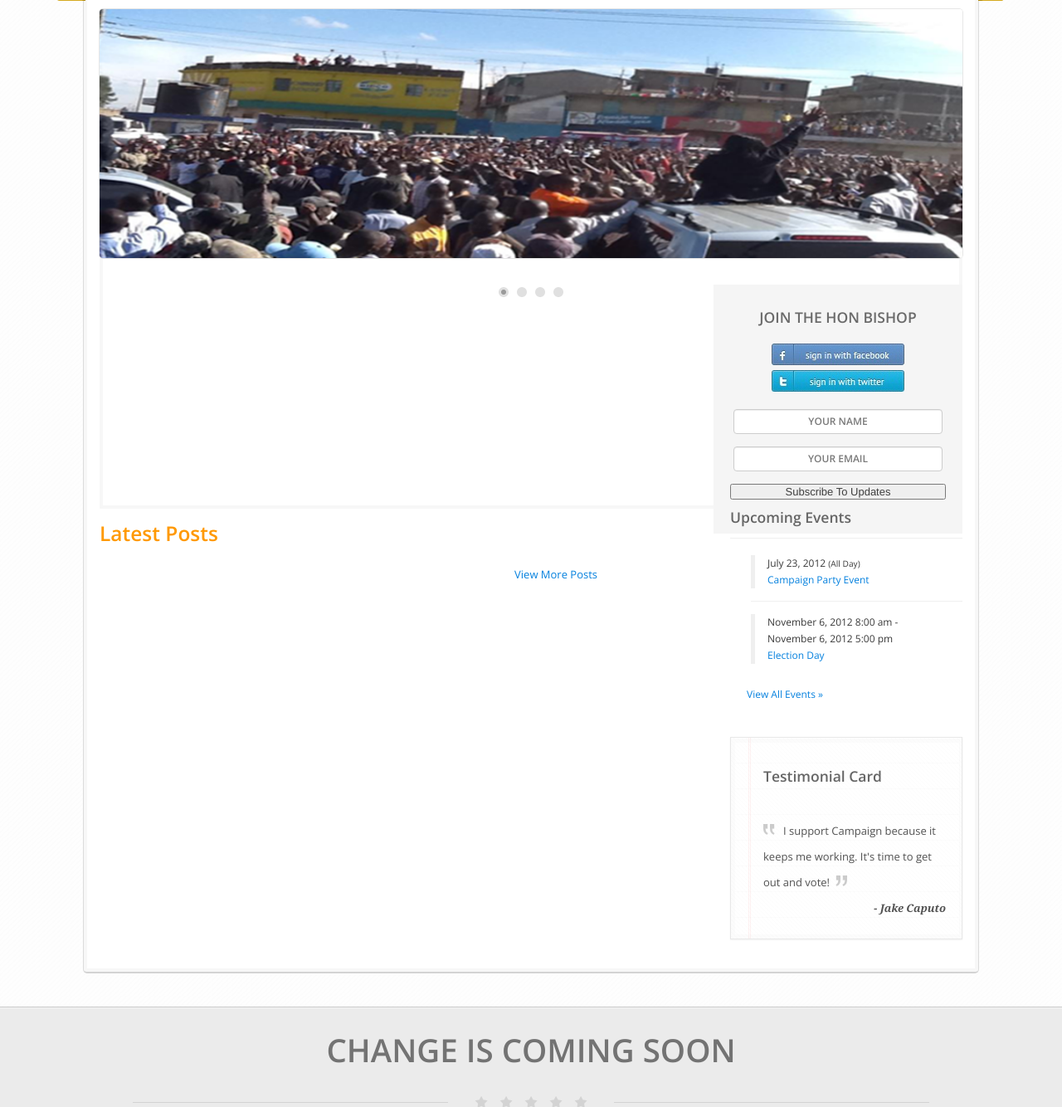
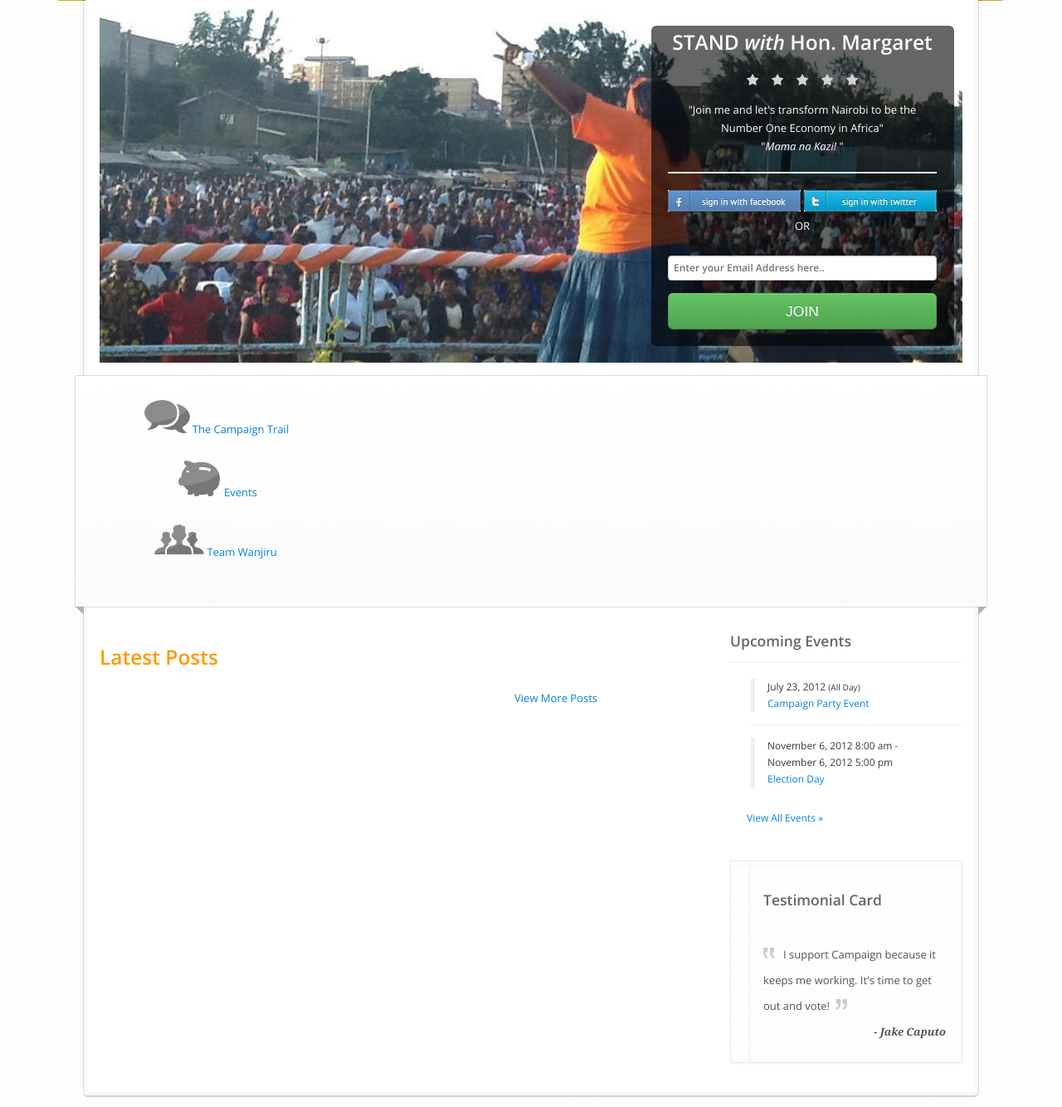
Before and after one commit to TomKim2012/TeamWanjiruProject, a CodeIgniter app: page /TeamWanjiru/ in a window 1280 px wide. Shown: the part 225-1559 px from the top of the page at 83% size. Run offline with CodeIgniter, Linux system fonts and the light colour scheme; data that the repository does not hold is empty; some libraries are stand-ins or nearby versions; some web fonts are replaced.

Commit message:
First Appearance screen

```diff
--- a/application/views/homepage.php
+++ b/application/views/homepage.php
@@ -1,6 +1,7 @@
 <div class="container-inside">
     <div id="slides_wrap">
-    <div id="slides">
+
+    <!--div id="slides">
       <div class="slidearea slides_container">
           <div>
               <div class="slide_image_wrap">
@@ -33,15 +34,17 @@
                 </div>
               </div>
           </div>
-
-
       </div>
-  </div>
+  </div-->
 
  <div id="slide_widget" class="campaign_email_slide">
     <div id="slide_widget_inner">
       <div class="widget campaign_email_capture_wrap">
-        <h4>JOIN THE HON BISHOP</h4>
+        <h3>STAND <i>with</i> Hon. Margaret</h3>
+
+        <p>"Join me and let's transform Nairobi to be the Number One Economy in Africa"<br>
+            "<i>Mama na Kazi! </i>" </p>
+         <hr>
         <!--Check If user is logged In (Manually) -->
             <?php if(isset($firstname)&&isset($lastname)){ ?>
               <span id="account_icon"></span>
@@ -61,41 +64,42 @@
             <span><a href="<?php echo base_url().'index.php/home/facebook_request'?>"><img  src="<?php echo base_url()?>images/login/fb_login.png" alt="Join using Facebook"/></a></span>
             <span><a href="<?php echo base_url().'index.php/account/register'?>"><img  src="<?php echo base_url() ?>images/login/tw_login.png" alt="Join using Twitter"/></a></span>
              <?php } ?>
+           <br><p>OR</p>
         <div id="campaign_email_capture">
           <form action="#" method="post">
             <div>
-              <input type="text" class="campaign-email-capture-name campaign-email-capture-name-active" name="campaign-email-capture-name" title="Your Name" />
-              <input type="text" class="campaign-email-capture-email campaign-email-capture-email-active" name="campaign-email-capture-email" title="Your Email" />
-              <input type="submit" class="campaign-email-capture-submit" value="Subscribe To Updates" name="Submit" />
+              <input type="text" class="campaign-email-capture-email" name="campaign-email-capture-email" title="Enter your Email Address here..">
+              <input type="submit" class="btn btn-large btn-success" value="JOIN" name="Submit">
+
             </div>
           </form>
         </div>
       </div>
     </div>
   </div>
+
+
   <div class="clear"></div>
 </div>
 
-  <!--
   <div id="home_widgets">
     <div id="home_widget_wrap">
       <div class="widget">
-        <div><img  src="<?php echo base_url() ?>images/slider/campaign-attend.png" alt="VIEW EVENTS" /><a href="<?php echo site_url('events')?>" class="button button_gray">VIEW EVENTS</a></div>
+        <div><img  src="<?php echo base_url() ?>images/slider/campaign-attend.png" alt="Campaign Trail" /><a href="<?php echo site_url('project/campaign')?>" class="button button_gray">The Campaign Trail</a></div>
+      </div>
 
+      <div class="widget">
+        <div><img  src="<?php echo base_url() ?>images/slider/campaign-donate.png" alt="Events" /><a href="<?php echo site_url('events')?>" class="button button_gray">Events</a></div>
       </div>
       <div class="widget">
 
-        <div><img  src="<?php echo base_url() ?>images/slider/campaign-donate.png" alt="DONATE" /><a href="<?php echo site_url('project/campaign')?>" class="button button_gray">DONATE</a></div>
-
-      </div>
-      <div class="widget">
-
-        <div><img  src="<?php echo base_url() ?>images/slider/campaign-volunteer.png" alt="VOLUNTEER" /> <a href="project/volunteer" class="button button_gray">VOLUNTEER</a></div>
+        <div><img  src="<?php echo base_url() ?>images/slider/campaign-volunteer.png" alt="Team Wanjiru" /> <a href="project/volunteer" class="button button_gray">Team Wanjiru</a></div>
 
       </div>
       <div class="clear"></div>
     </div>
-  </div> -->
+  </div>
+
 
 <div class="posts-wrap">
   <div id="home_latest_posts">
--- a/css/style.css
+++ b/css/style.css
@@ -600,21 +600,21 @@ border-left: 1px solid #EFEFEF;
 /* === Slide Widget === */
 
 #slide_widget {
-float: right;
-width: 300px;
-min-height: 300px;
-margin-bottom: -30px;
-display: block;
+   border-radius: 6px 6px 6px 6px;
+    display: block;
+    float: right;
+    margin: 20px 10px;
+    min-height: 200px;
+    width: 365px;
 }
 
 .campaign_email_slide {
-background-color: #F5F5F5;
-opacity: 0.97;
+background-color: rgba(0, 0, 0, 0.6);
 }
 
 #slide_widget_inner {
 display: table;
-height: 300px;
+height: 240px;
 }
 
 #slide_widget .widget {
@@ -627,6 +627,11 @@ vertical-align: middle;
 padding: 0 20px;
 text-align: center;
 color: #757575;
+}
+
+.campaign_email_capture_wrap span{
+    display: inline;
+    width: 50px;
 }
 
 #slide_widget .campaign_email_capture_wrap {
@@ -641,21 +646,23 @@ text-transform: none;
 }
 
 .campaign_email_capture_wrap h3 {
-text-transform: uppercase;
 margin: 0 !important;
 padding-bottom: 50px !important;
 background: url("../images/stars.png") bottom center no-repeat transparent;
 border: none !important;
+color: #FFFFFF;
+}
+.campaign_email_capture_wrap p {
+color: #ffffff;
 }
 
 .campaign_email_capture_wrap input[type="text"] {
-margin: 15px 0 0;
-width: 238px !important;
-text-align: center;
-font-size: 12px;
-font-weight: bold;
-text-transform: uppercase;
-color: #757575;
+    color: #757575;
+    font-size: 12px;
+    font-weight: bold;
+    margin: 15px 0 0;
+    text-align: left;
+    width: 310px !important;
 }
 
 #sidebar .campaign_email_capture_wrap input[type="text"] {
@@ -713,14 +720,11 @@ width: 300px
 /* === Slider Area === */
 
 #slides_wrap {
+background: url("../images/splash/banner2.png") no-repeat scroll 0 0 transparent;
+margin: auto;
+min-height: 332px;
+padding: 0;
 width: 1040px;
-min-height: 332px;
-background: #FFFFFF;
-padding:0px;
-margin: auto;
--webkit-box-shadow: 0 0 0 4px rgba(0, 0, 0, 0.03) inset;
--moz-box-shadow: 0 0 0 4px rgba(0, 0, 0, 0.03) inset;
-box-shadow: 0 0 0 4px rgba(0, 0, 0, 0.03) inset;
 }
 
 #slides_wrap.home_space {
```
Also changed, not shown: 1 other file. Lines whose indentation alone changed are shown as unchanged.
